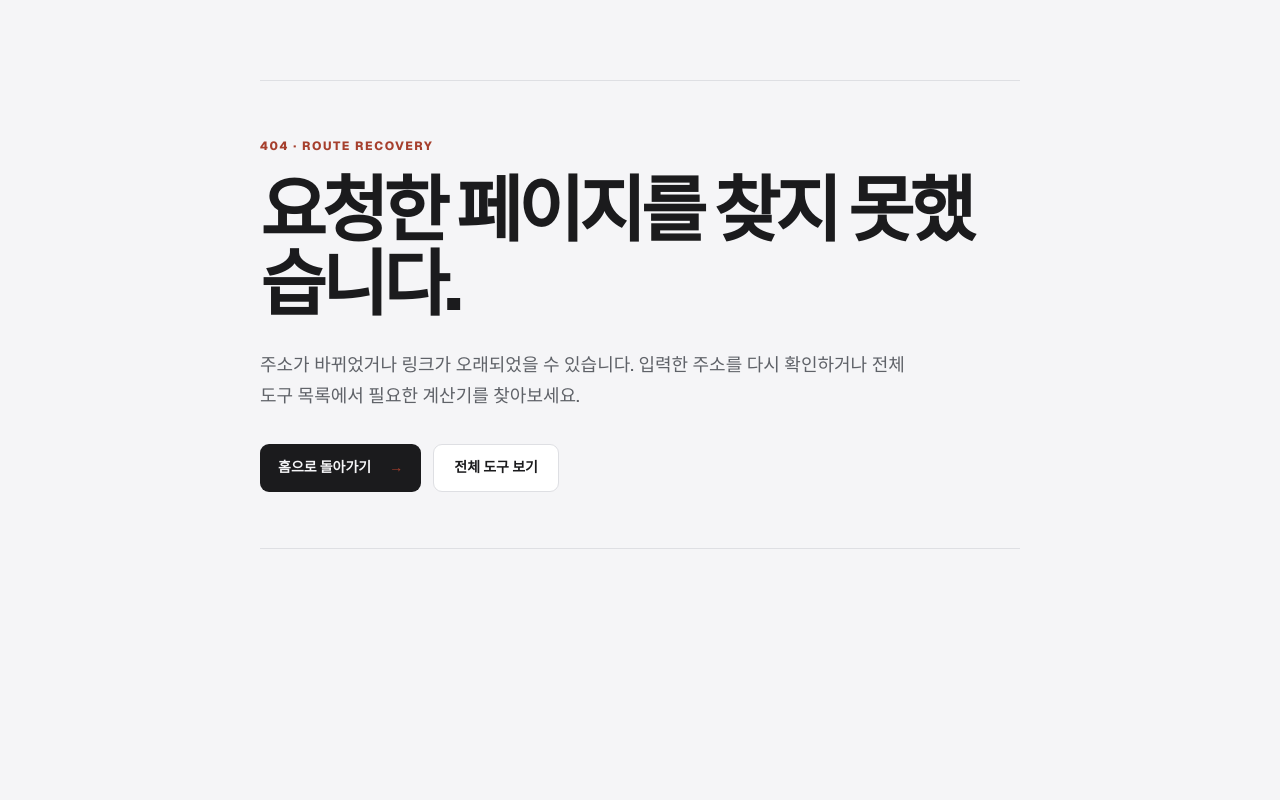
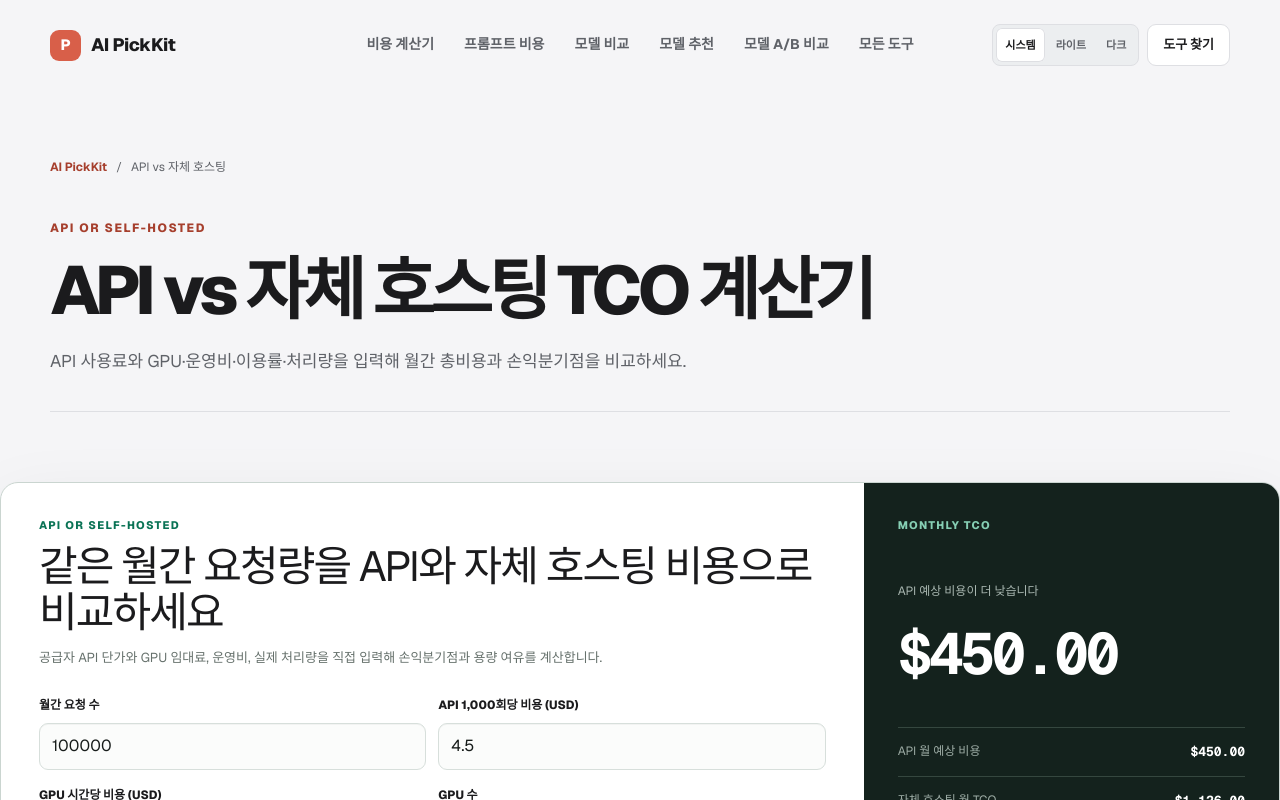
Before and after one commit to maxtop9843-byte/ai-pickkit, a Next.js app: page /api-vs-self-hosted-tco in a window 1280 px wide. Before the commit this address had no page. Shown: the top 800 px of the page. Built offline with nearby package versions, Linux system fonts and the light colour scheme.

Commit message:
feat(APK-043): add TCO calculator route

```diff
--- /dev/null
+++ b/src/app/api-vs-self-hosted-tco/page.tsx
@@ -0,0 +1,33 @@
+import type { Metadata } from "next";
+import ApiSelfHostedTcoCalculator from "@/components/api-self-hosted-tco-calculator";
+import ToolPage from "@/components/tool-page";
+import type { ToolRoute } from "@/lib/tool-routes";
+
+const route = {
+  id: "apiSelfHostedTco",
+  href: "/api-vs-self-hosted-tco",
+  navLabel: "API vs 자체 호스팅",
+  eyebrow: "API OR SELF-HOSTED",
+  title: "API vs 자체 호스팅 TCO 계산기",
+  description:
+    "API 사용료와 GPU·운영비·이용률·처리량을 입력해 월간 총비용과 손익분기점을 비교하세요.",
+} satisfies ToolRoute;
+
+export const metadata: Metadata = {
+  title: `${route.title} | AI PickKit`,
+  description: route.description,
+  alternates: { canonical: route.href },
+  openGraph: {
+    title: route.title,
+    description: route.description,
+    url: route.href,
+  },
+};
+
+export default function ApiSelfHostedTcoPage() {
+  return (
+    <ToolPage route={route} smoke="api-self-hosted-tco-page">
+      <ApiSelfHostedTcoCalculator />
+    </ToolPage>
+  );
+}
```
